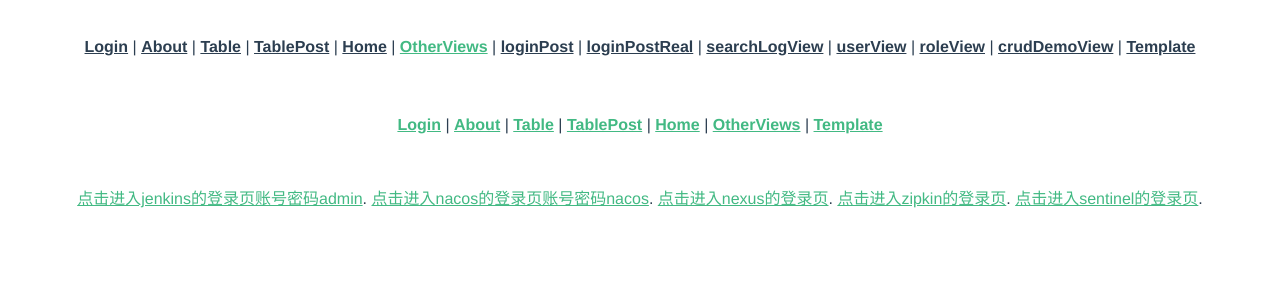
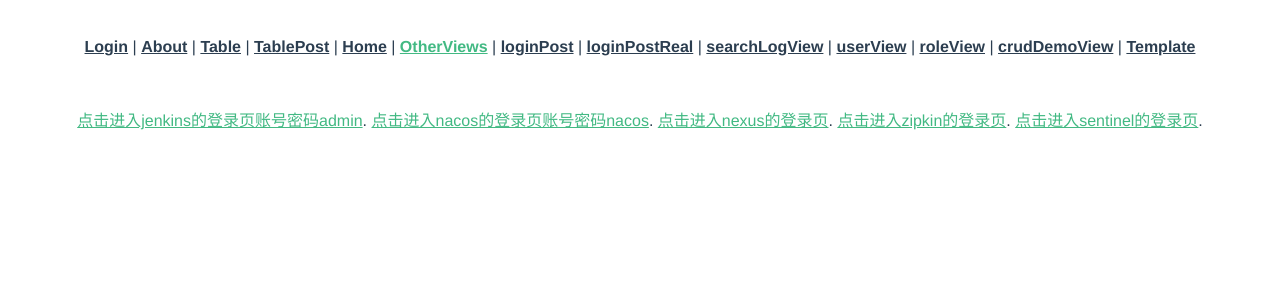
Before and after one commit to gongbenzhengzhuan/personsite-vue3-ts, a Vue app: page /sentinel in a window 1280 px wide. Shown: the top 300 px of the page. Built offline with nearby package versions, Linux system fonts and the light colour scheme.

Commit message:
vue3-去掉多余的路由

```diff
--- a/src/views/AboutView.vue
+++ b/src/views/AboutView.vue
@@ -1,15 +1,4 @@
 <template>
-  <nav>
-    <router-link to="/">Login</router-link> |
-    <router-link to="/about">About</router-link> |
-    <router-link to="/table">Table</router-link> |
-    <router-link to="/tablePost">TablePost</router-link> |
-    <router-link to="/home">Home</router-link> |
-    <router-link to="/sentinel">OtherViews</router-link> |
-    <router-link to="/loginPost">loginPost</router-link> |
-    <router-link to="/template">Template</router-link>
-  </nav>
-  <router-view/>
   <div class="about">
     <h1>This is an about page</h1>
   </div>
--- a/src/views/HomeView.vue
+++ b/src/views/HomeView.vue
@@ -1,14 +1,4 @@
 <template>
-  <nav>
-    <router-link to="/">Login</router-link> |
-    <router-link to="/about">About</router-link> |
-    <router-link to="/table">Table</router-link> |
-    <router-link to="/tablePost">TablePost</router-link> |
-    <router-link to="/home">Home</router-link> |
-    <router-link to="/sentinel">OtherViews</router-link> |
-    <router-link to="/template">Template</router-link>
-  </nav>
-  <router-view/>
   <div class="home">
     <img alt="Vue logo" src="../assets/logo.png">
     <HelloWorld msg="Welcome to Your Vue.js + TypeScript App"/>
--- a/src/views/SentinelView.vue
+++ b/src/views/SentinelView.vue
@@ -1,14 +1,4 @@
 <template>
-  <nav>
-    <router-link to="/">Login</router-link> |
-    <router-link to="/about">About</router-link> |
-    <router-link to="/table">Table</router-link> |
-    <router-link to="/tablePost">TablePost</router-link> |
-    <router-link to="/home">Home</router-link> |
-    <router-link to="/sentinel">OtherViews</router-link> |
-    <router-link to="/template">Template</router-link>
-  </nav>
-  <router-view/>
   <div class="hello">
     <h1>{{ msg }}</h1>
     <p>
```
